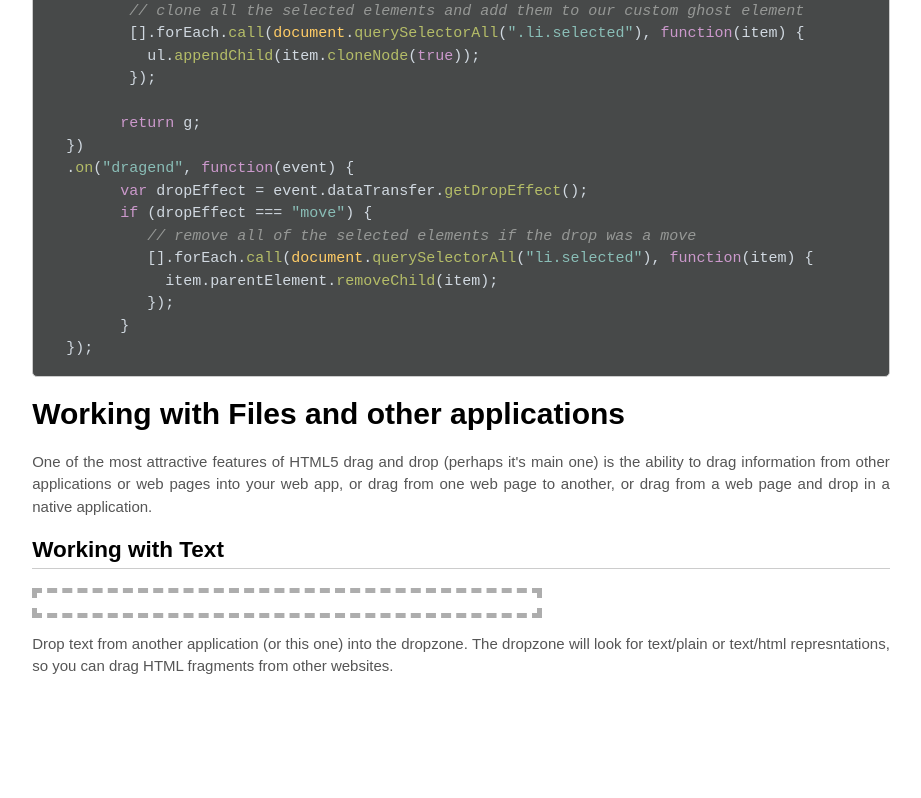
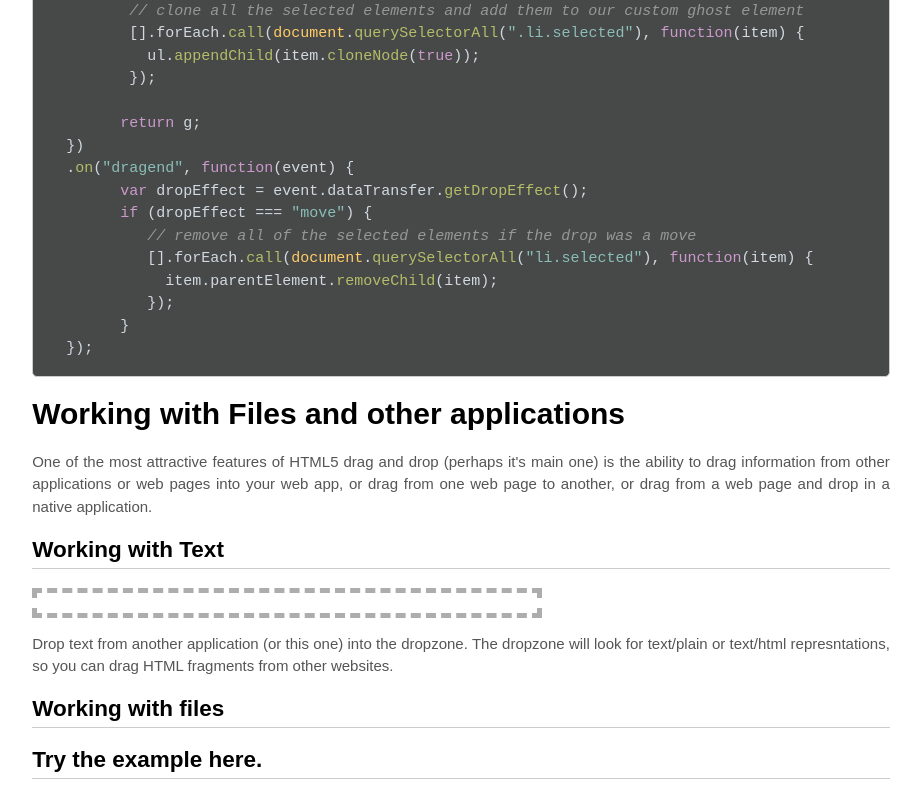
Before and after one commit to stevendwood/html5-dropzone, a website with bundled scripts: page index.html in a window 1280 px wide. Shown: the part 4520-5318 px from the top of the page, without its empty margins (179-1100 px from the left). Before the commit the page ends 5213 px from the top, so only its background shows below. Built offline with nearby package versions, Linux system fonts and the light colour scheme.

Commit message:
Updated README

```diff
--- a/index.html
+++ b/index.html
@@ -379,6 +379,9 @@ function customDragImage() {
     <p id="report">Drop text from another application (or this one) into the dropzone.  The dropzone will look for text/plain or text/html represntations, so you can drag HTML fragments from other websites.</p>
 
 
+    <h2>Working with files<h2>
+    Try the  <a "href=examples/files.html">example here.</a>
+
   </div>
 
    <script src="dist/dropzone.js"></script>
```
